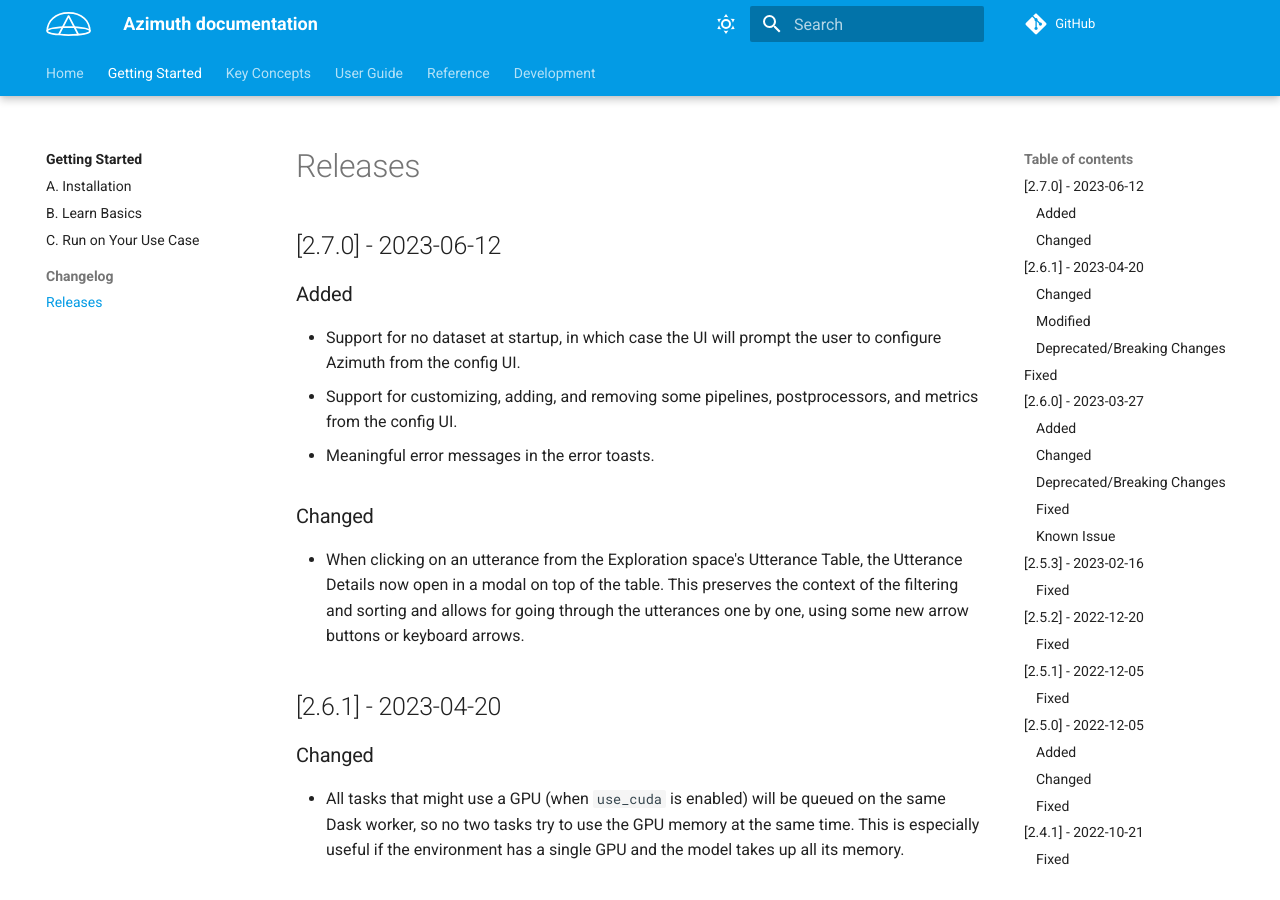
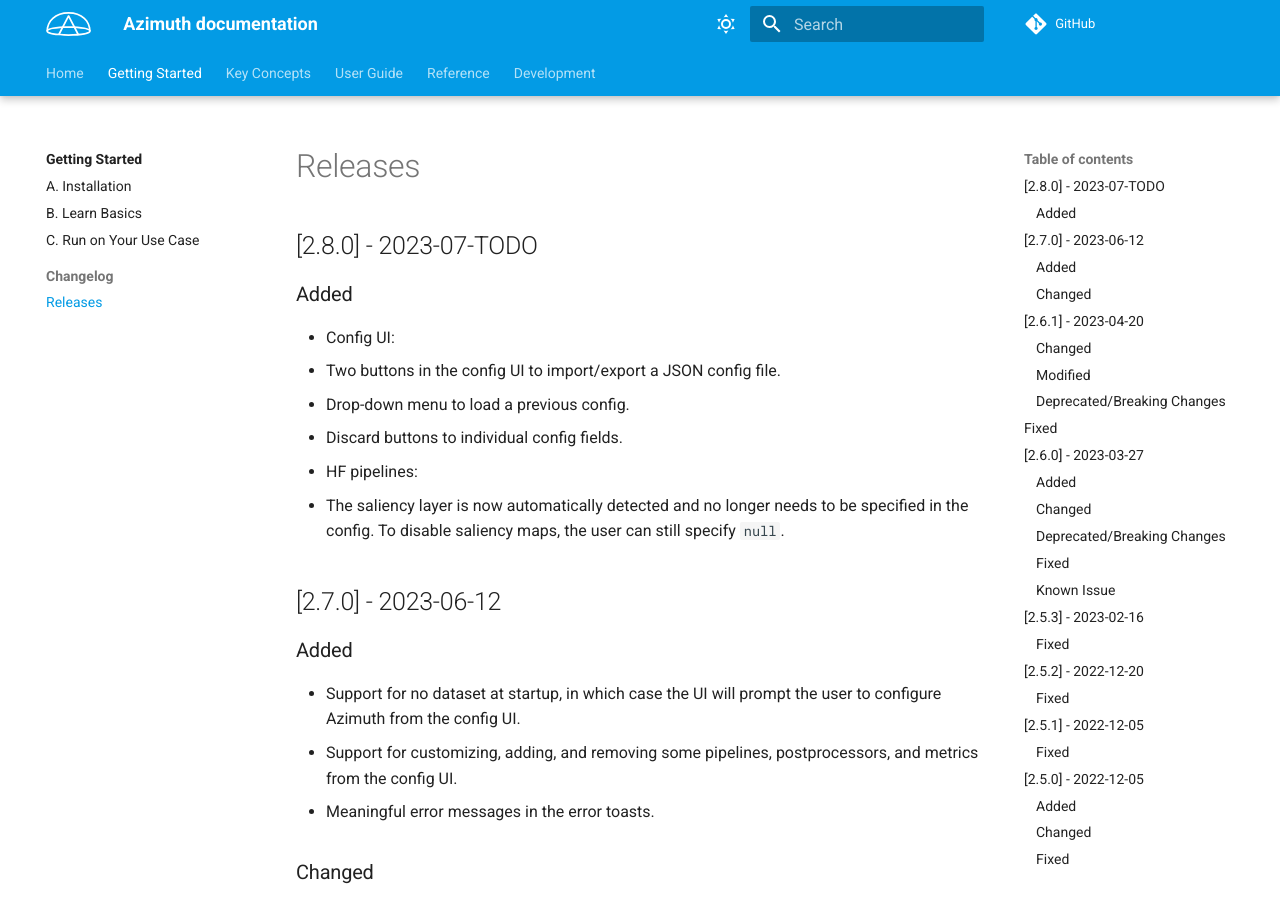
Before and after one commit to ServiceNow/azimuth, an MkDocs documentation site: the page built from docs/docs/getting-started/changelog.md, in a window 1280 px wide and 900 px high. Built offline with MkDocs 1.6.1 and Material for MkDocs 9.7.7, drawn with Linux system fonts in a browser that asks for light colours; comment, search, counter and statistics services are not loaded; the version menu is left out.

Commit message:
Release 2.8.0

```diff
--- a/docs/docs/getting-started/changelog.md
+++ b/docs/docs/getting-started/changelog.md
@@ -1,4 +1,14 @@
 # Releases
+
+## [2.8.0] - 2023-07-TODO
+
+### Added
+- Config UI:
+  - Two buttons in the config UI to import/export a JSON config file.
+  - Drop-down menu to load a previous config.
+  - Discard buttons to individual config fields.
+- HF pipelines:
+  - The saliency layer is now automatically detected and no longer needs to be specified in the config. To disable saliency maps, the user can still specify `null`.
 
 ## [2.7.0] - 2023-06-12
 
--- a/pyproject.toml
+++ b/pyproject.toml
@@ -1,6 +1,6 @@
 [tool.poetry]
 name = "azimuth"
-version = "2.7.0"
+version = "2.8.0"
 description = "Azimuth provides a unified error analysis experience to data scientists."
 readme = "README.md"
 authors = ["Azimuth team <azimuth-team@servicenow.com>"]
```
Also changed, not shown: CHANGELOG.md.
